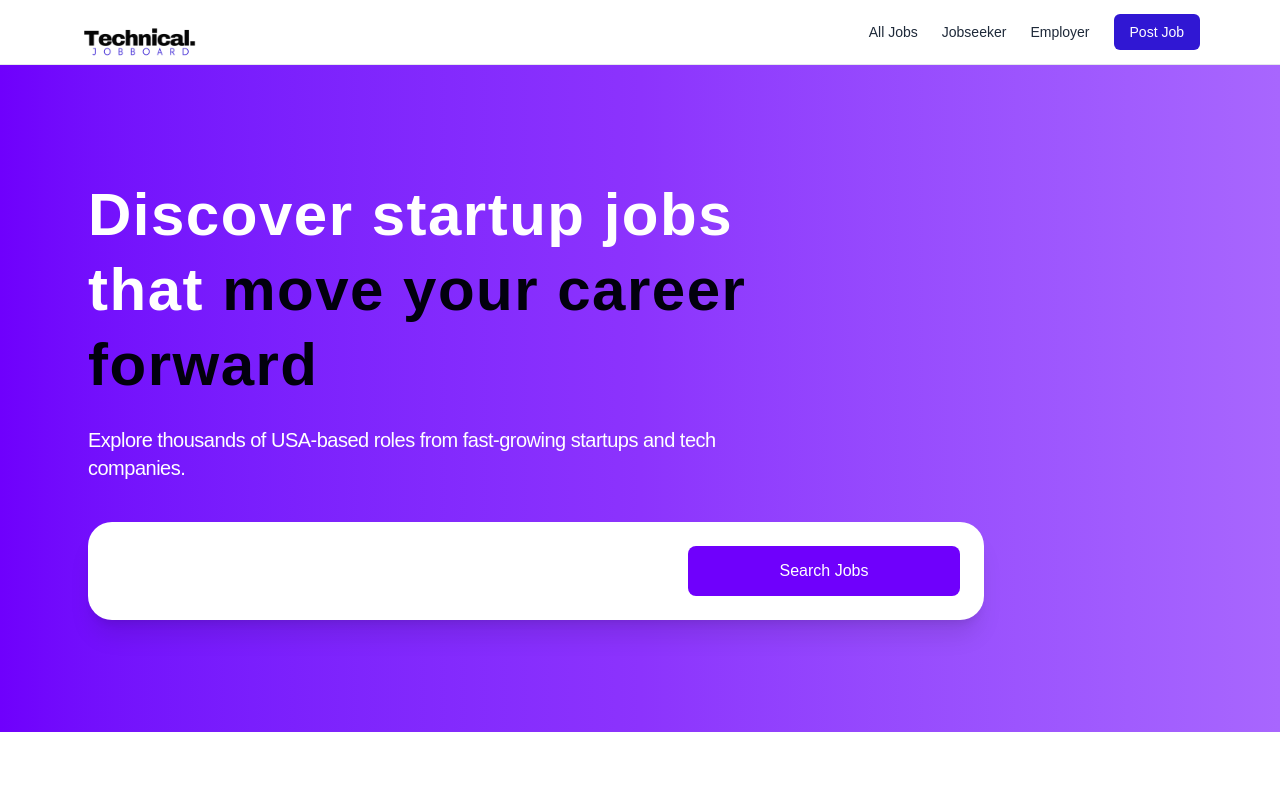
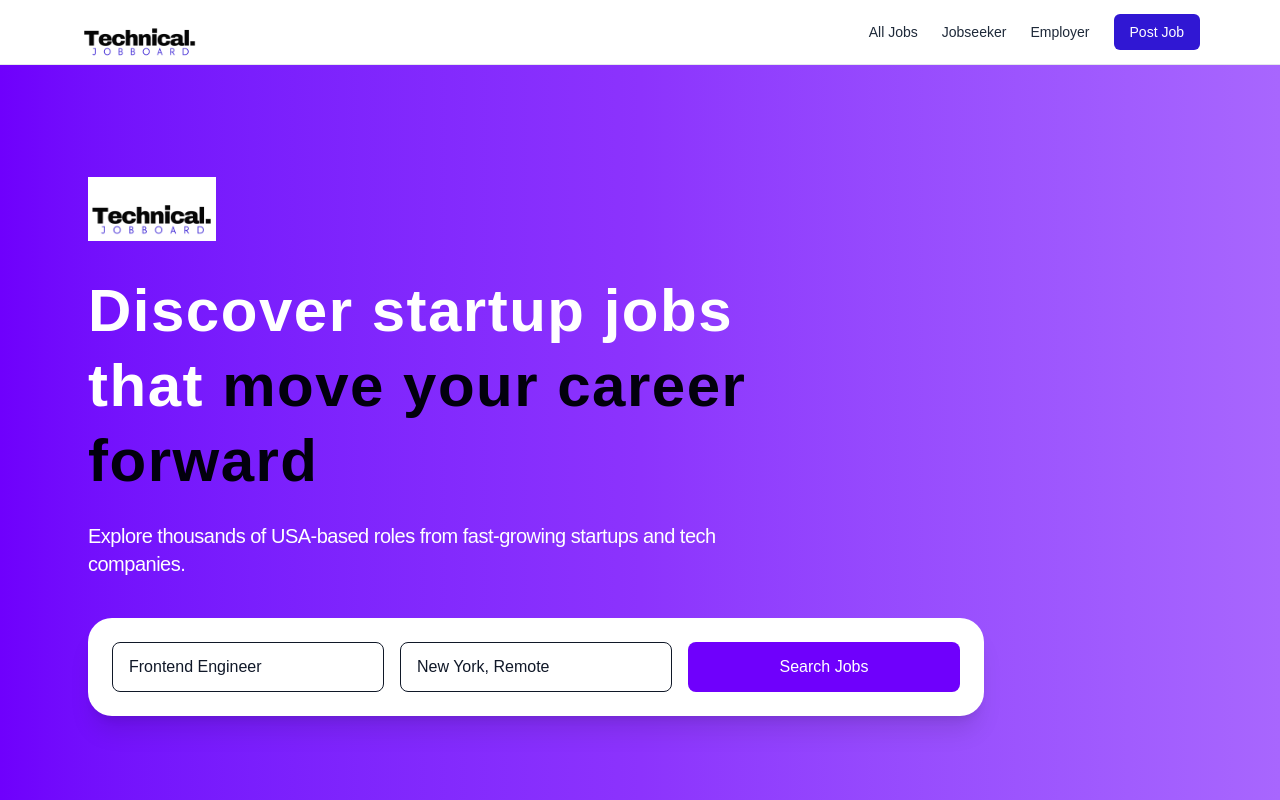
Before and after one commit to adebisidolapo/technicaljobboard, a Next.js app in the folder jobboard/: page / in a window 1280 px wide. Shown: the top 800 px of the page. Built offline with nearby package versions, Linux system fonts and the light colour scheme.

Commit message:
Fix Hero search bar visibility, add logo, update Empowering Job Seeker image

```diff
--- a/jobboard/app/page.tsx
+++ b/jobboard/app/page.tsx
@@ -3,8 +3,12 @@ export default function Home() {
     <main className="font-sans bg-gray-100 text-[#02000D]">
 
 {/* ================= HERO ================= */}
-<section className="py-28 bg-gradient-to-r from-[#6F00FC] via-[#8C33FD] to-[#A866FE] text-white">
+<section className="py-28 bg-gradient-to-r from-[#6F00FC] via-[#8C33FD] to-[#A866FE] text-white relative">
   <div className="max-w-6xl mx-auto px-6 text-center md:text-left">
+
+    {/* Logo at top-left */}
+    <img src="/logo.png" alt="TechnicalJobboard Logo" className="w-32 mb-8 mx-auto md:mx-0" />
+
     <h1 className="text-5xl md:text-6xl font-extrabold leading-tight max-w-3xl tracking-wide">
       Discover startup jobs<br />
       that <span className="text-[#02000D]">move your career forward</span>
@@ -14,17 +18,19 @@ export default function Home() {
       Explore thousands of USA-based roles from fast-growing startups and tech companies.
     </p>
 
-    {/* HERO SEARCH BAR WITH CONTENT */}
+    {/* HERO SEARCH BAR */}
     <div className="mt-10 bg-white rounded-3xl shadow-xl p-6 grid grid-cols-1 md:grid-cols-3 gap-4 max-w-4xl mx-auto md:mx-0">
       <input
-        className="border px-4 py-3 rounded-lg focus:outline-none focus:ring-2 focus:ring-[#6F00FC]"
-        placeholder="Keyword or Job Title e.g. Frontend Engineer"
+        type="text"
+        className="border px-4 py-3 rounded-lg focus:outline-none focus:ring-2 focus:ring-[#6F00FC] text-gray-900"
+        placeholder="Keyword or Job Title"
         defaultValue="Frontend Engineer"
       />
       <input
-        className="border px-4 py-3 rounded-lg focus:outline-none focus:ring-2 focus:ring-[#8C33FD]"
-        placeholder="Location e.g. New York, Remote"
-        defaultValue="New York"
+        type="text"
+        className="border px-4 py-3 rounded-lg focus:outline-none focus:ring-2 focus:ring-[#8C33FD] text-gray-900"
+        placeholder="Location"
+        defaultValue="New York, Remote"
       />
       <button className="bg-[#6F00FC] hover:bg-[#8C33FD] transition text-white rounded-lg font-medium">
         Search Jobs
@@ -32,7 +38,6 @@ export default function Home() {
     </div>
   </div>
 </section>
-
 
 
       {/* ================= FEATURED STARTUP ROLES ================= */}
@@ -147,7 +152,7 @@ export default function Home() {
 <section className="py-28 bg-white">
   <div className="max-w-6xl mx-auto px-6 flex flex-col md:flex-row items-center gap-10">
 
-          {/* Left Image (fictional) */}
+    {/* Left Image (fictional objects placeholder) */}
     <div className="md:w-1/2">
       <img
         src="/objects-placeholder.png"
@@ -160,7 +165,7 @@ export default function Home() {
     <div className="md:w-1/2">
       <h2 className="text-3xl font-semibold mb-6 tracking-tight">Empowering Job Seekers</h2>
       <p className="text-gray-700 mb-6">
-              We provide startup opportunities, verified companies, and career tools designed to help you grow faster and succeed in your dream role.
+        We provide USA-based startup opportunities, verified companies, and career tools designed to help you grow faster and succeed in your dream role.
       </p>
       <button className="bg-[#6F00FC] hover:bg-[#8C33FD] text-white px-6 py-3 rounded-xl font-medium transition">
         Get Started
@@ -170,31 +175,6 @@ export default function Home() {
   </div>
 </section>
 
-      {/* ================= WHY CHOOSE US ================= */}
-      <section className="py-28 bg-gray-100">
-        <div className="max-w-6xl mx-auto px-6 text-center">
-          <h2 className="text-4xl font-semibold mb-12 tracking-tight text-gray-900">
-            Why Choose Us
-          </h2>
-
-          <div className="grid grid-cols-1 md:grid-cols-3 gap-10">
-            {[
-              { title: "Curated Startup Roles", desc: "Handpicked opportunities tailored for growth.", color: "#6F00FC" },
-              { title: "Verified Companies", desc: "Work only with trusted companies.", color: "#8C33FD" },
-              { title: "Built for Growth", desc: "Tools & insights to accelerate your career.", color: "#A866FE" },
-            ].map((item) => (
-              <div
-                key={item.title}
-                className="rounded-2xl p-10 shadow-lg transform hover:-translate-y-2 transition"
-                style={{ backgroundColor: item.color, color: "#fff" }}
-              >
-                <h3 className="text-2xl font-semibold mb-4">{item.title}</h3>
-                <p className="text-base">{item.desc}</p>
-              </div>
-            ))}
-          </div>
-        </div>
-      </section>
 
     {/* ================= FOOTER ================= */}
 <footer className="bg-[#02000D] text-white py-16">
```
Lines whose indentation alone changed are shown as unchanged.
